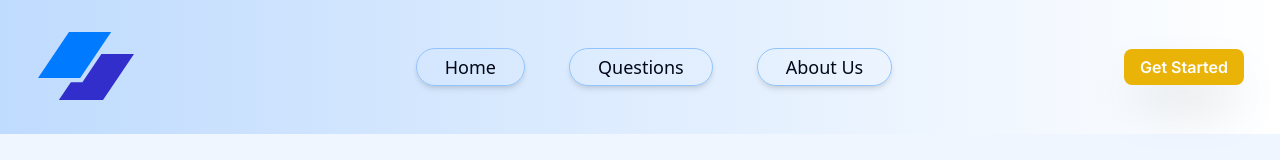
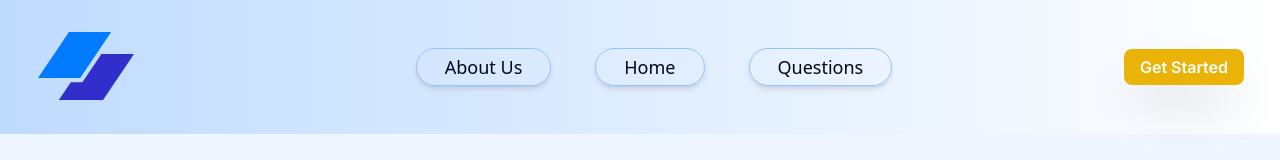
Before and after one commit to Rajkamal202/Ai_Mock_Interview, a Next.js app: page / in a window 1280 px wide. Shown: the top 160 px of the page. Built offline with nearby package versions, Linux system fonts and the light colour scheme.

Commit message:
I did some changes in home page desgi0n

```diff
--- a/app/dashboard/_components/Headers.jsx
+++ b/app/dashboard/_components/Headers.jsx
@@ -12,9 +12,9 @@ function Headers() {
         <div>
         <nav>
           <ul className='flex gap-11 justify-center items-center ml-12'>
+            <li className='text-lg font-sans border border-sold border-blue-300 rounded-3xl p-1 pl-7 pr-7 shadow-md cursor-pointer hover:bg-blue-400 hover:font-semibold hover:text-blue-800 hover:shadow-lg '>About Us</li>
             <li className='text-lg font-sans border border-sold border-blue-300 rounded-3xl p-1 pl-7 pr-7 shadow-md cursor-pointer hover:bg-blue-400 hover:font-semibold hover:text-blue-800 hover:shadow-lg '>Home</li>
-            <li className='text-lg font-sans border border-sold border-blue-300 rounded-3xl p-1 pl-7 pr-7 shadow-md cursor-pointer hover:bg-blue-400 hover:font-semibold hover:text-blue-800 hover:shadow-lg '>Questions</li>
-            <li className='text-lg font-sans border border-sold border-blue-300 rounded-3xl p-1 pl-7 pr-7  shadow-md cursor-pointer hover:bg-blue-400 hover:font-semibold hover:text-blue-800 hover:shadow-lg '>About Us</li>
+            <li className='text-lg font-sans border border-sold border-blue-300 rounded-3xl p-1 pl-7 pr-7  shadow-md cursor-pointer hover:bg-blue-400 hover:font-semibold hover:text-blue-800 hover:shadow-lg '>Questions</li>
           </ul>
         </nav>
         </div>
```
